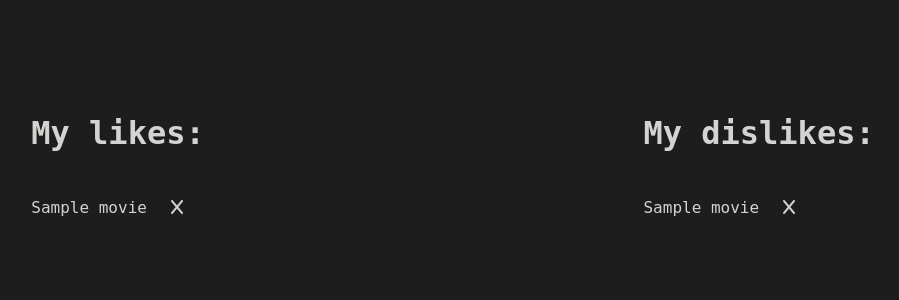
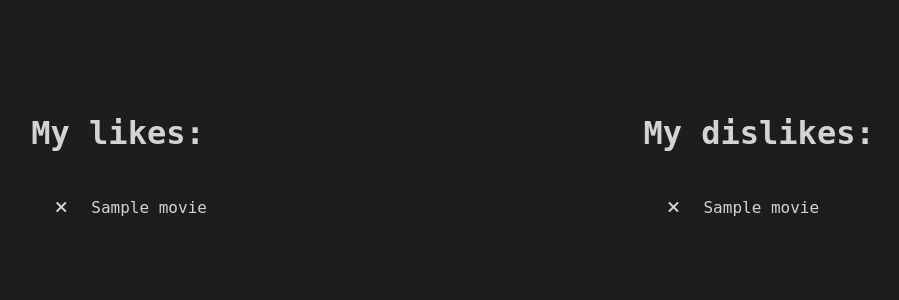
Before and after one commit to tomday8/WhistlejacketFinal, a Flask app: template templates/likes.html in a window 1280 px wide. Shown: the part 159-459 px from the top of the page, without its empty margins (187-1086 px from the left). Run offline with Flask 2, Linux system fonts and the light colour scheme; a user stored in the database is signed in; tables that the repository leaves empty hold one stand-in row (values such as "Sample post"); the template is opened without the code that fills it: most values are stand-ins (such as "Sample title", 1, 10 or a date in 2020); some libraries are stand-ins or nearby versions.

Commit message:
xmark addded, readability

```diff
--- a/static/css/styles.css
+++ b/static/css/styles.css
@@ -105,7 +105,6 @@ a.icon-left {
 .content {
     position: fixed;
     bottom: 0;
-    /* background: rgba(0, 0, 0, 0.5); */
     background: linear-gradient(to top,  rgba(0, 0, 0, 1) 0%, rgba(0, 0, 0, 1) 50%, rgba(0, 0, 0, 0) 100%);
     color: rgb(213, 211, 209);
     width: 100%;
--- a/templates/likes.html
+++ b/templates/likes.html
@@ -1,5 +1,6 @@
 <!DOCTYPE html>
 <html lang="en">
+
 <head>
     <meta charset="UTF-8">
     <meta http-equiv="X-UA-Compatible" content="IE=edge">
@@ -8,54 +9,65 @@
     {% extends 'base.html' %}
     <title>Account</title>
 </head>
+
 {% block main %}
 
 <body>
-
   <main>
     <div id="accountpage">
-
       <div class="liked-movies">
         <h1 id="accounth1">My likes:</h1>
 
           {% if liked_movies %}
           {% for movie in liked_movies %}
+
             <div class="likedmovie">
-          <p>{{ movie.title }}</p>
               <form id="neutral-form-{{ movie.id }}" method="post" action="{{ url_for('neutral') }}">
                 <input type="hidden" name="user_id" value="{{current_user.id}}">
                 <input type="hidden" name="movie_id" value="{{movie.id}}">
                 <input type="submit" style="display: none;">
-            <a class="moviebuttons" href="#" onclick="document.getElementById('neutral-form-{{ movie.id }}').submit()"><i class="fa-solid fa-x"></i></a>
+                <a class="moviebuttons" href="#" onclick="document.getElementById('neutral-form-{{ movie.id }}').submit()"><i class="fa-solid fa-xmark"></i></a>
               </form>
+
+              <p>{{ movie.title }}</p>
             </div>
+
           {% endfor %}
+          {% else %}
 
-        {% else %}
             <p>No liked movies to display.</p>
+
           {% endif %}
       </div>
 
       <div class="disliked-movies">
         <h1 id="accounth1">My dislikes:</h1>
+
           {% if disliked_movies %}
           {% for movie in disliked_movies %}
+
             <div class="likedmovie">
-      <p>{{ movie.title }}</p>
               <form id="neutral-form-{{ movie.id }}" method="post" action="{{ url_for('neutral') }}">
                 <input type="hidden" name="user_id" value="{{current_user.id}}">
                 <input type="hidden" name="movie_id" value="{{movie.id}}">
                 <input type="submit" style="display: none;">
-        <a class="moviebuttons" href="#" onclick="document.getElementById('neutral-form-{{ movie.id }}').submit()"><i class="fa-solid fa-x"></i></a>
+                <a class="moviebuttons" href="#" onclick="document.getElementById('neutral-form-{{ movie.id }}').submit()"><i class="fa-solid fa-xmark"></i></a>
               </form>
+
+              <p>{{ movie.title }}</p>
             </div>
+
           {% endfor %}
           {% else %}
-      <p>No disliked movies to display.</p>
+
+            <p>No disliked movies to display.</p>\
+
           {% endif %}
       </div>
     </div>
   </main>
 </body>
+
 {% endblock %}
+
 </html>
```
Lines whose indentation alone changed are shown as unchanged.
